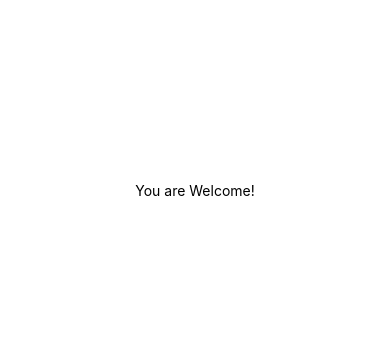
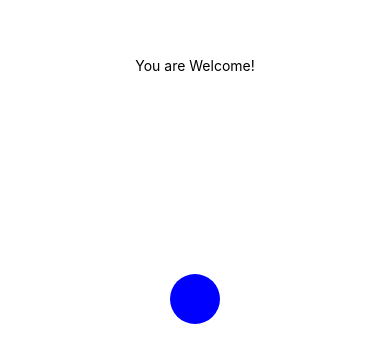
Before and after one commit to NguyenHoangAn-pixel/20042851_NguyenHoangAn_MobileKTGK, a React Native app: screen / in a window 390 px wide. Shown: the part 232-594 px from the top of the page. Built offline with nearby package versions, Linux system fonts and the light colour scheme.

Commit message:
finish 1b

```diff
--- a/App.js
+++ b/App.js
@@ -12,6 +12,13 @@ const App = () => {
       duration: 3000,
       useNativeDriver: true,
     }).start();
+
+      // Hiệu ứng di chuyển quả bóng
+      Animated.timing(ballPosition, {
+        toValue: 200, // vị trí mới của quả bóng
+        duration: 3000,
+        useNativeDriver: true,
+      }).start();
   }, []);
 
   return (
@@ -20,6 +27,16 @@ const App = () => {
       <Animated.Text style={{ opacity: textOpacity }}>
         You are Welcome!
       </Animated.Text>
+       {/* Quả bóng */}
+       <Animated.View
+        style={{
+          width: 50,
+          height: 50,
+          borderRadius: 25,
+          backgroundColor: 'blue',
+          marginTop: ballPosition,
+        }}
+      />
 
 
     </View>
```
Also changed, not shown: Image/1b.png (added).
